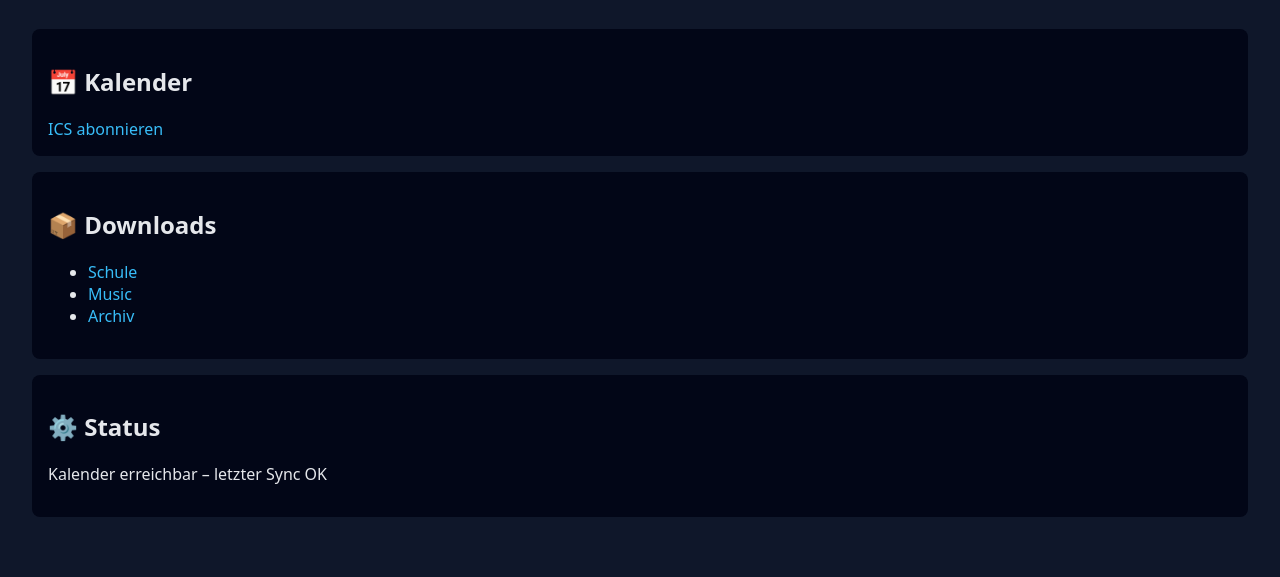
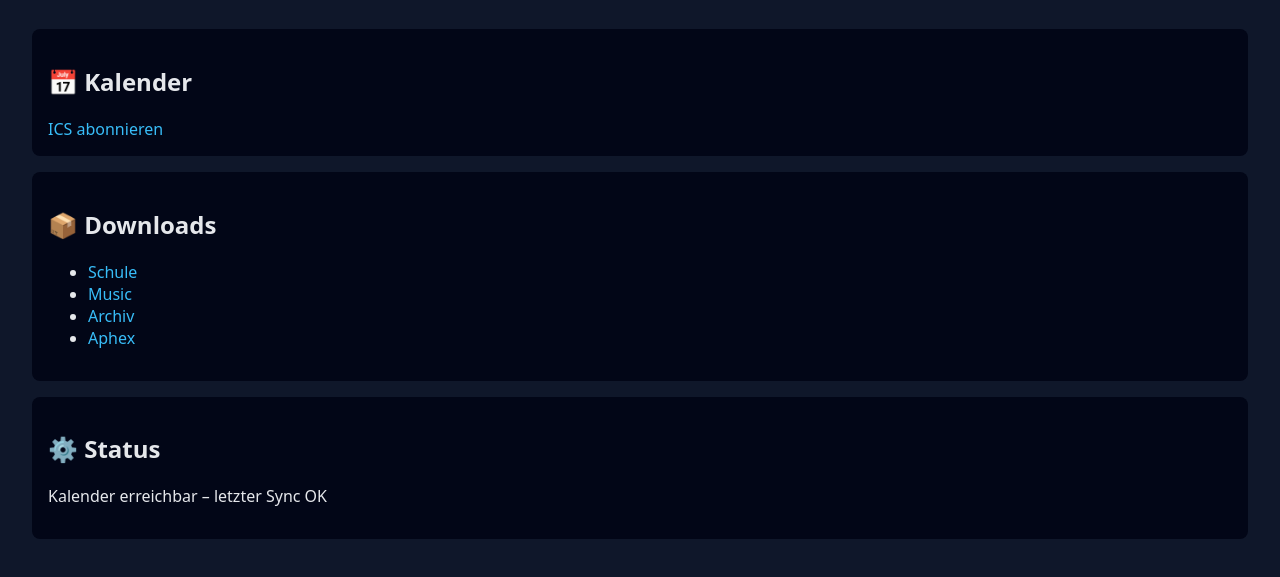
Before and after one commit to Das-Bummm/luke-hub, a plain HTML site: page index.html in a window 1280 px wide. Shown: the part 143-720 px from the top of the page. Drawn offline with Linux system fonts and the light colour scheme; no server answers.

Commit message:
Update index.html

```diff
--- a/index.html
+++ b/index.html
@@ -23,6 +23,7 @@
     <li><a href="downloads/schule/">Schule</a></li>
     <li><a href="downloads/music/">Music</a></li>
     <li><a href="downloads/archiv/">Archiv</a></li>
+    <li><a href="downloads/music/Aphex/">Aphex</a></li>
   </ul>
 </section>
 
```
